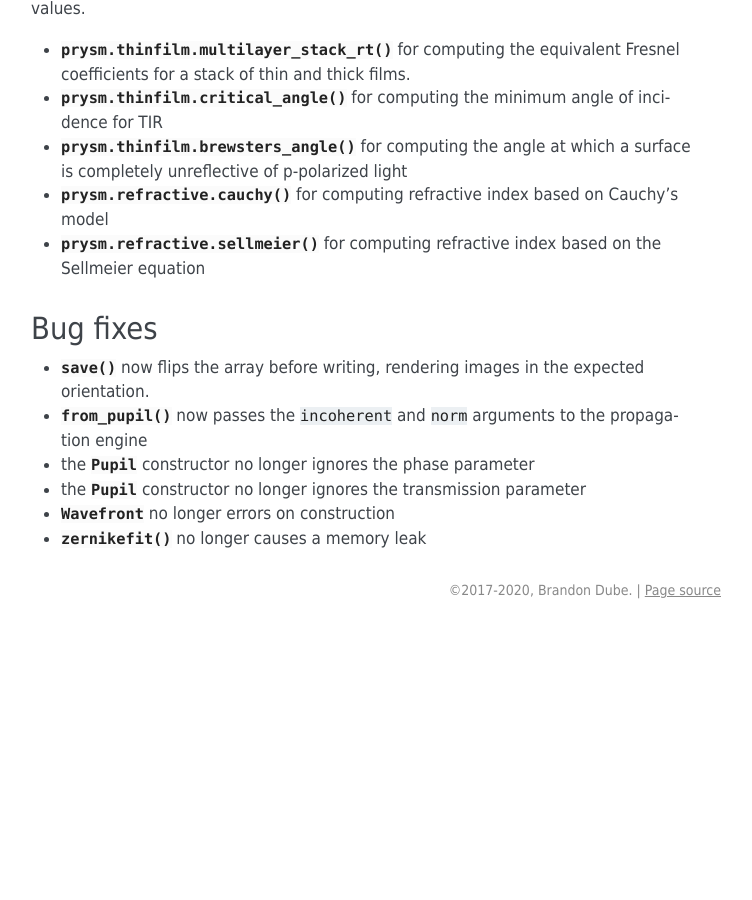
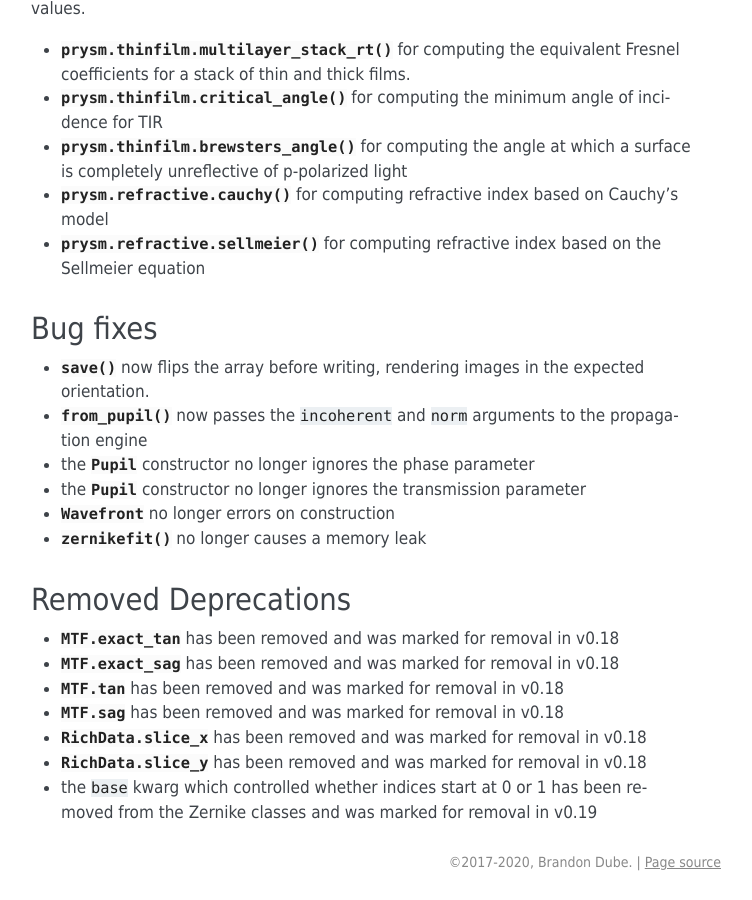
Before and after one commit to brandondube/prysm, a Sphinx documentation site: the page built from docs/source/releases/v0.19.rst, in a window 1280 px wide and 900 px high, scrolled down 1219 px. Shown: the whole window, without its empty margins (389-1141 px from the left). Built offline with Sphinx 7.4.7, drawn with Linux system fonts in a browser that asks for light colours; before the commit the page ends 1847 px from its top, so only the background shows below that.

Commit message:
docs, fix tests that depended on deprecations

```diff
--- a/docs/source/releases/v0.19.rst
+++ b/docs/source/releases/v0.19.rst
@@ -68,3 +68,14 @@ Bug fixes
 - the :class:`~prysm.pupil.Pupil` constructor no longer ignores the transmission parameter
 - :class:`~prysm.propagation.Wavefront` no longer errors on construction
 - :func:`~prysm.zernike.zernikefit` no longer causes a memory leak
+
+Removed Deprecations
+====================
+
+- :attr:`MTF.exact_tan` has been removed and was marked for removal in v0.18
+- :attr:`MTF.exact_sag` has been removed and was marked for removal in v0.18
+- :attr:`MTF.tan` has been removed and was marked for removal in v0.18
+- :attr:`MTF.sag` has been removed and was marked for removal in v0.18
+- :attr:`RichData.slice_x` has been removed and was marked for removal in v0.18
+- :attr:`RichData.slice_y` has been removed and was marked for removal in v0.18
+- the :code:`base` kwarg which controlled whether indices start at 0 or 1 has been removed from the Zernike classes and was marked for removal in v0.19
```
Also changed, not shown: 3 other files.
